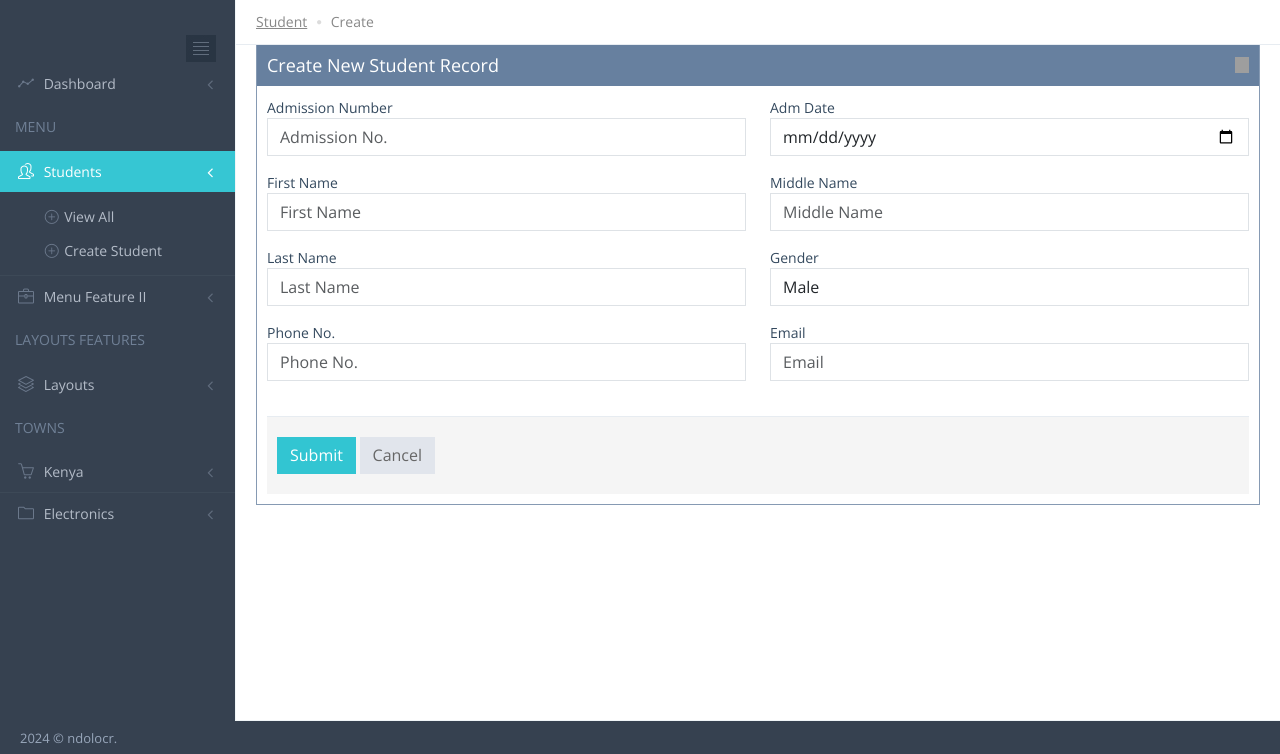
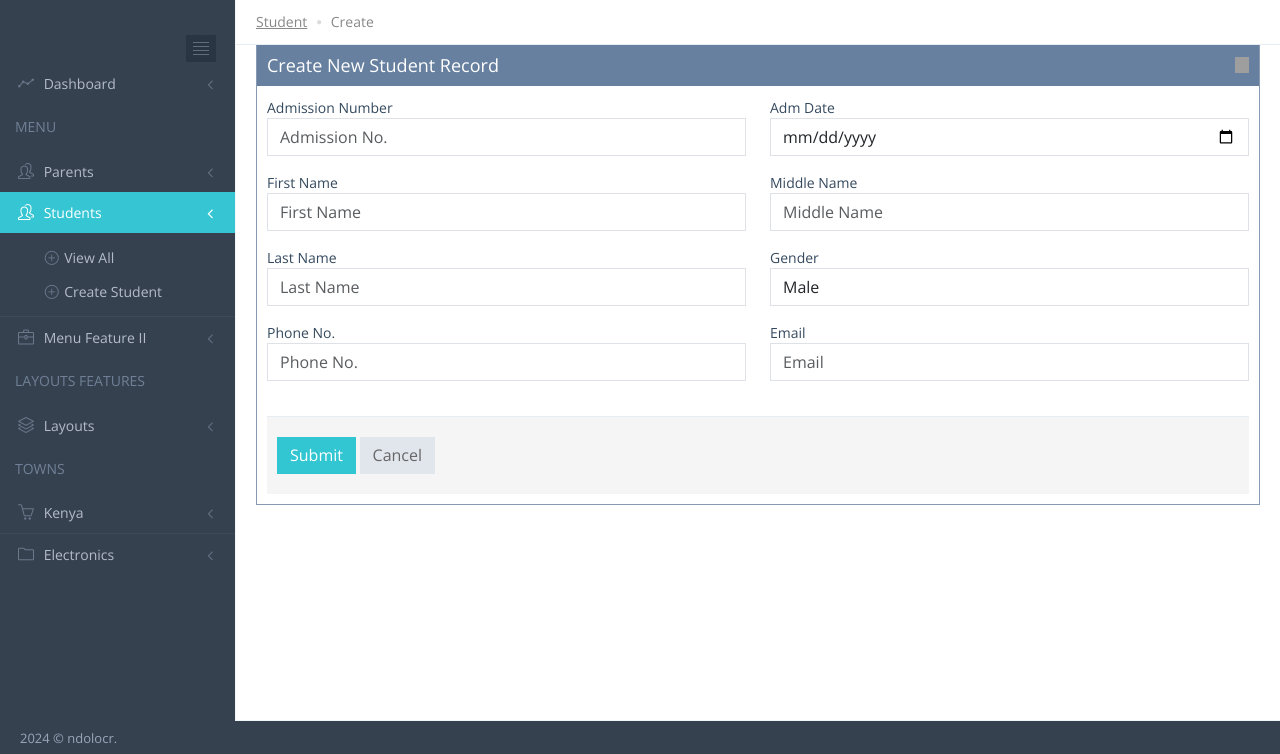
Before and after one commit to ndolocr/stCatherine, a Django app: page /student/create/ in a window 1280 px wide. Shown: the part 46-800 px from the top of the page. Run offline with Django 4.2, Linux system fonts and the light colour scheme; some libraries are stand-ins or nearby versions; grey boxes are pictures that could not be loaded.

Commit message:
Include a class for open and active menu

```diff
--- a/student/views.py
+++ b/student/views.py
@@ -4,7 +4,7 @@ from user_management.models import Student
 
 # Create your views here.
 def create(request):
-    context = {"title": "Student","subtitle": "Create"}
+    context = {"student_active":"active", "student_open":"open", "title": "Student","subtitle": "Create"}
     return render (request, 'student/create.html', context)
 
 def index(request):
@@ -14,5 +14,5 @@ def index(request):
         {"admissionNumber": "222222", "admittedOn": "1998-02-02", "first_name":"Peter", "last_name":"Mumba", "gender":"Male"},
         {"admissionNumber": "333333", "admittedOn": "1998-03-03", "first_name":"Mary", "last_name":"Ngala", "gender":"Female"}
     ]
-    context = {"data":student,"title": "Student","subtitle": "View All"}
+    context = {"student_active":"active", "student_open":"open", "data":student,"title": "Student","subtitle": "View All"}
     return render (request, 'student/index.html', context)
--- a/templates/layout/base.html
+++ b/templates/layout/base.html
@@ -119,7 +119,32 @@
                     <li class="heading">
                         <h3 class="uppercase">Menu</h3>
                     </li>
-                    <li class="nav-item  active open">
+
+                    <li class="nav-item {{parent_active}} {{parent_open}}">
+                        <a href="javascript:;" class="nav-link nav-toggle">
+                            <i class="icon-users"></i>
+                            <span class="title">Parents</span>
+                            <span class="arrow"></span>
+                        </a>
+                        <ul class="sub-menu">
+                            <li class="nav-item">
+                                <a href="{% url 'student:view-all' %}" class="nav-link ">
+                                    <i class="icon-plus"></i>
+                                    <span class="title">View All</span>
+                                </a>
+                            </li>
+
+                            <li class="nav-item">
+                                <a href="{% url 'student:create' %}" class="nav-link ">
+                                    <i class="icon-plus"></i>
+                                    <span class="title">Create Student</span>
+                                </a>
+                            </li>
+
+                        </ul>
+                    </li>
+
+                    <li class="nav-item {{student_active}} {{student_open}}">
                         <a href="javascript:;" class="nav-link nav-toggle">
                             <i class="icon-users"></i>
                             <span class="title">Students</span>
```
Also changed, not shown: user_management/models.py (+5 -5 lines).
